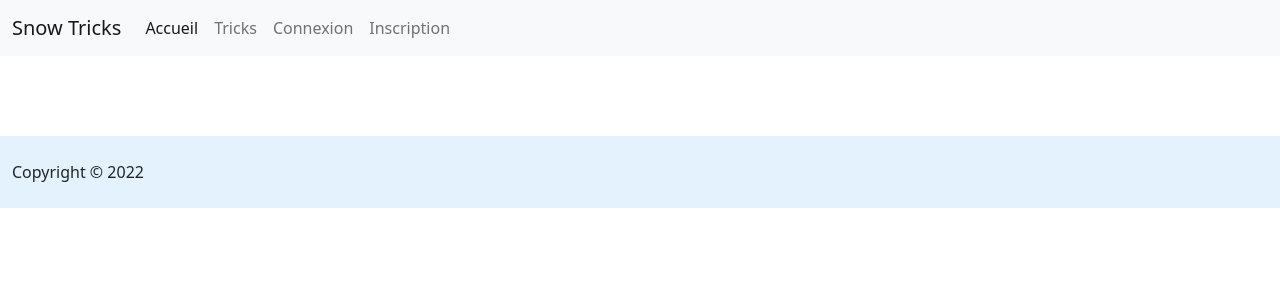
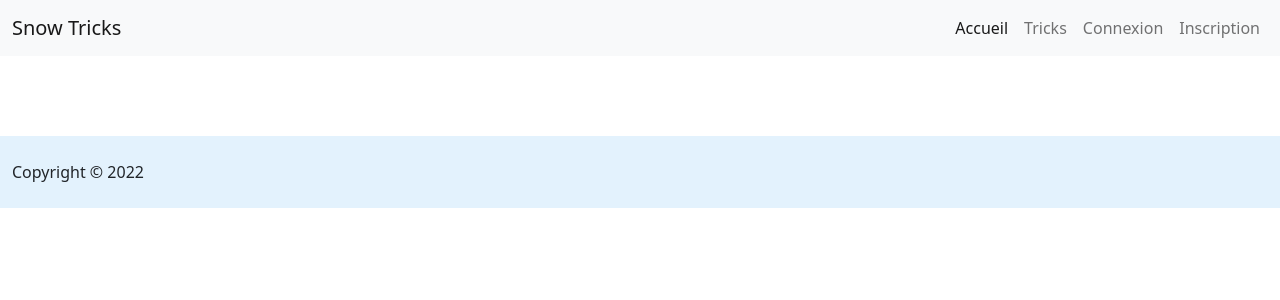
Before and after one commit to chris496/FormationOC2_creer_site_communautaire_snowtricks_symfony, a Symfony app: template templates/tricks/allTricks.html.twig in a window 1280 px wide. Shown: the top 300 px of the page. Run offline with Twig, Linux system fonts and the light colour scheme; the template is opened without the code that fills it, so the values that code supplies are empty; some libraries are stand-ins or nearby versions.

Commit message:
🐛 FIX: navbar to right

```diff
--- a/templates/_header.html.twig
+++ b/templates/_header.html.twig
@@ -1,9 +1,7 @@
 {% block body %}
 	<nav class="navbar navbar-expand-md navbar-light bg-light navbar-top">
-		<div class="container-fluid">
+		<div class="container-fluid d-flex justify-content-between">
 			<a class="navbar-brand" href="{{ path('home') }}">Snow Tricks</a>
-
-			<div class="collapse navbar-collapse" id="navbarNavAltMarkup">
 			<div class="navbar-nav">
 				<a class="nav-link active" aria-current="page" href="{{ path('home') }}">Accueil</a>
 				<a class="nav-link" href="{{ path('allTricks') }}">Tricks</a>
@@ -15,7 +13,7 @@
 					<a class="nav-link" href="{{ path('app_register') }}">Inscription</a>
 				{% endif %}
 			</div>
-			</div>
+
 		</div>
 	</nav>
 
```
Lines whose indentation alone changed are shown as unchanged.
